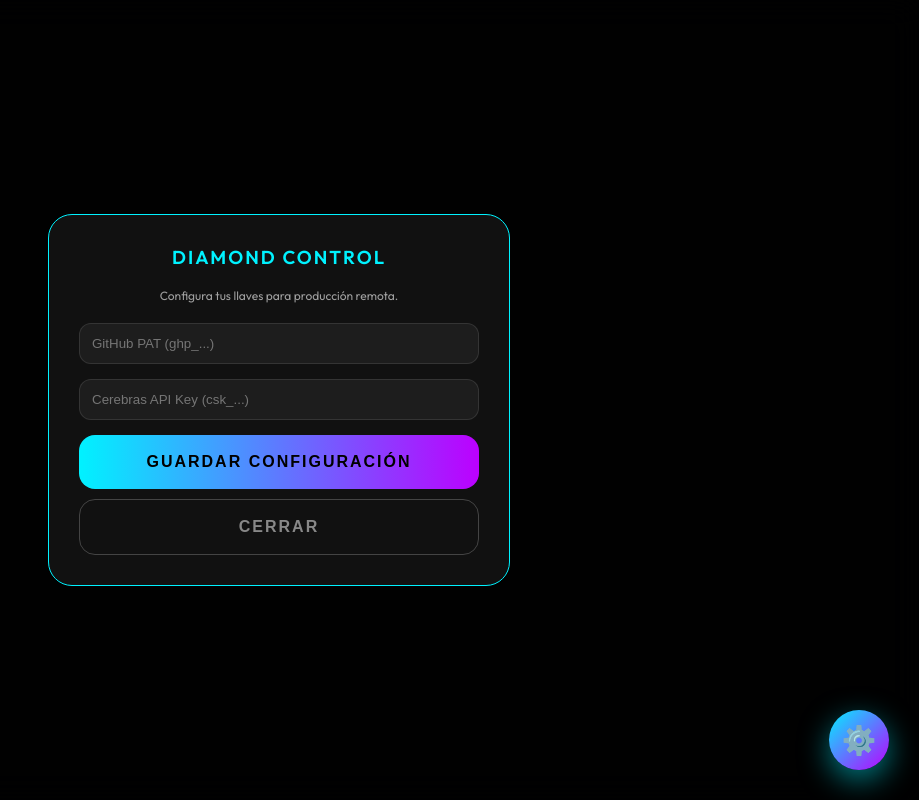
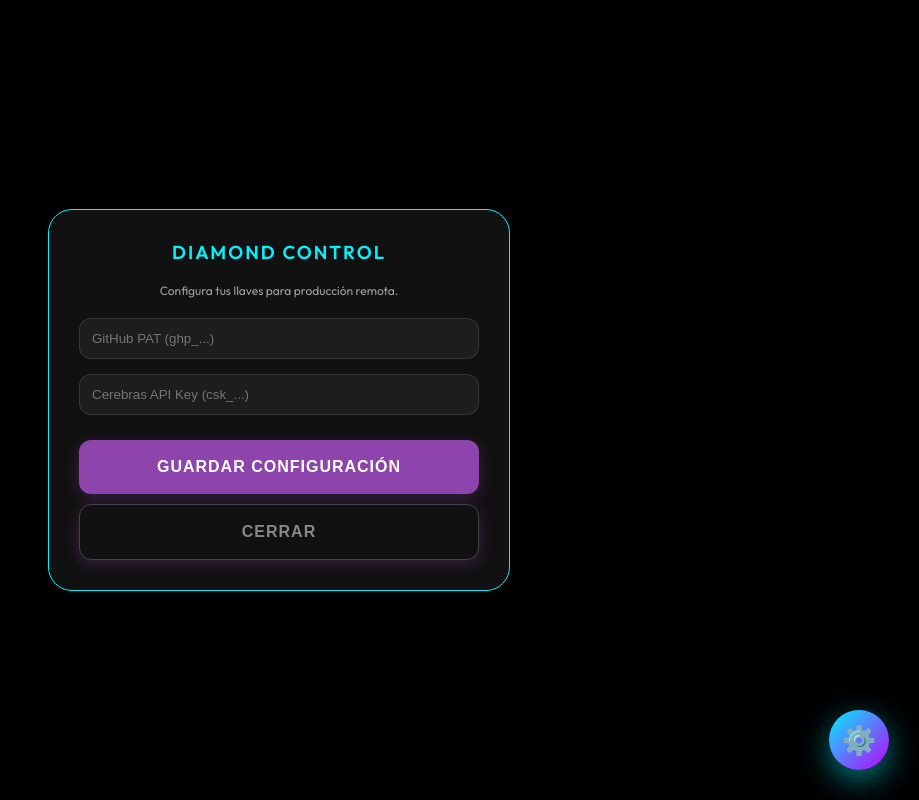
Before and after one commit to hjalmarmeza/Musichris_Themes, a website: page index.html in a window 1280 px wide. Both pictures are taken after a click on the button "⚙️". Shown: the whole page, without its empty margins (361-1280 px from the left). Drawn offline with Linux system fonts and the light colour scheme.

Commit message:
🎨 UI: Changed button to Purple to break cache and verify version.

```diff
--- a/index.html
+++ b/index.html
@@ -229,22 +229,24 @@
 
         .forge-btn {
             width: 100%;
+            background: #8e44ad;
+            color: white;
+            border: none;
             padding: 18px;
-            background: linear-gradient(90deg, var(--accent), var(--accent-purple));
-            border: none;
-            border-radius: 16px;
-            color: black;
-            font-weight: 600;
+            border-radius: 12px;
+            font-weight: 700;
             font-size: 16px;
+            letter-spacing: 1px;
             cursor: pointer;
-            transition: all 0.3s ease;
-            text-transform: uppercase;
-            letter-spacing: 2px;
+            transition: all 0.3s;
+            margin-top: 10px;
+            box-shadow: 0 4px 15px rgba(142, 68, 173, 0.3);
         }
 
         .forge-btn:hover {
-            transform: translateY(-3px);
-            box-shadow: 0 10px 20px rgba(0, 242, 255, 0.2);
+            background: #9b59b6;
+            transform: translateY(-2px);
+            box-shadow: 0 6px 20px rgba(142, 68, 173, 0.4);
         }
 
         .preview-area {
```
